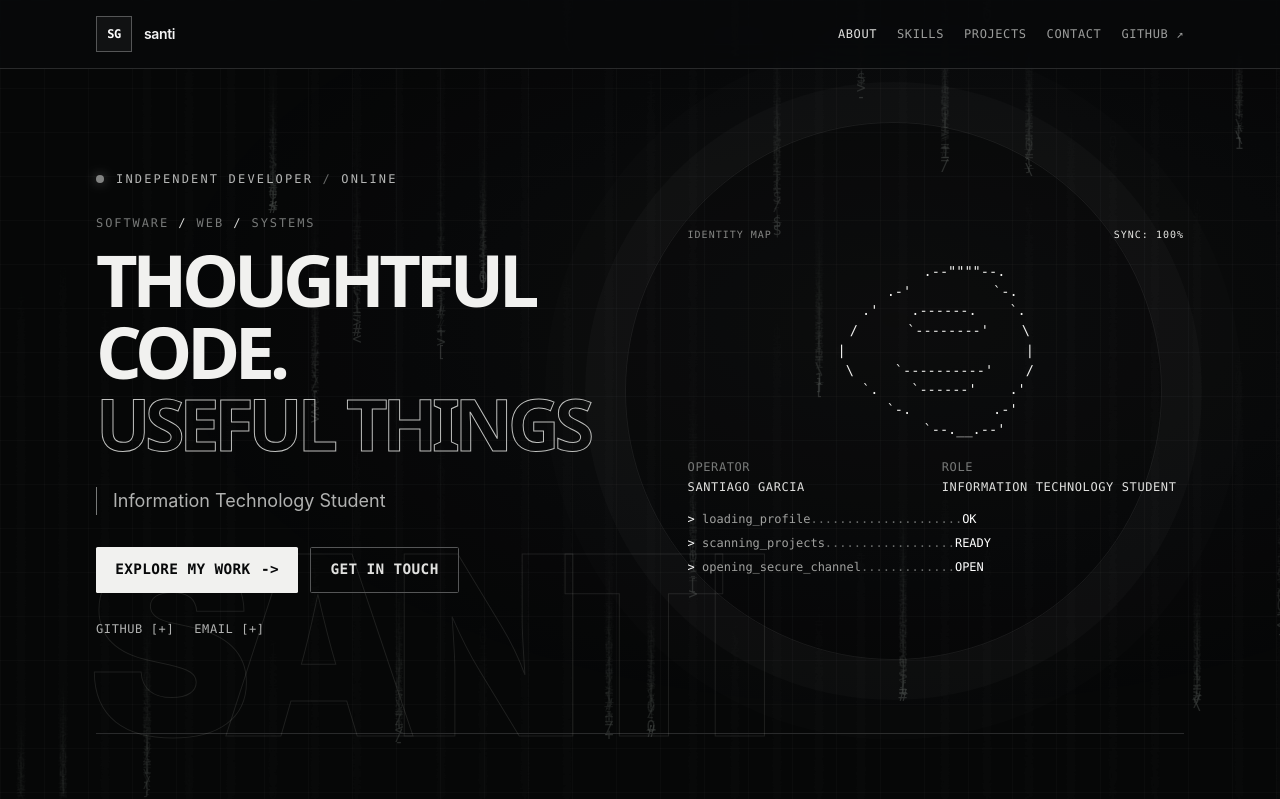
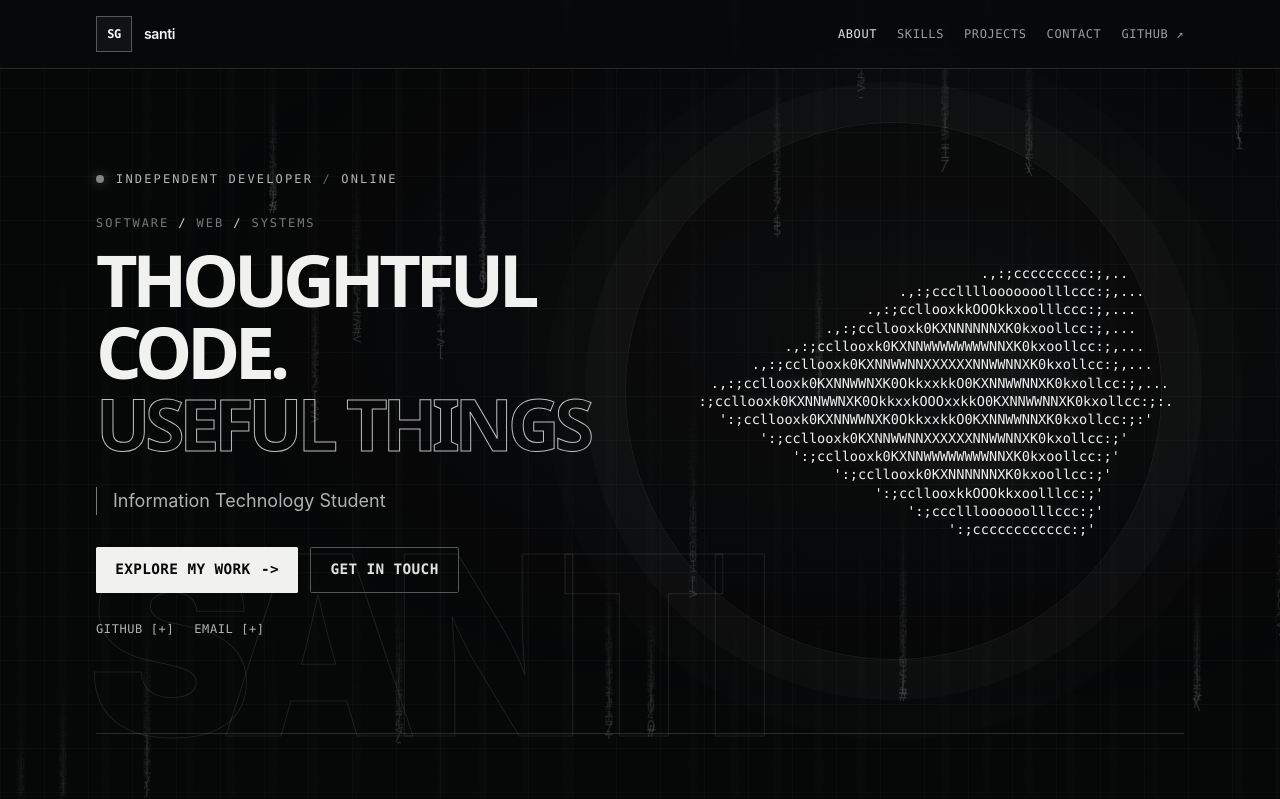
Before and after one commit to santiagogarcia13/santi, a Flask app: page / in a window 1280 px wide. Shown: the top 799 px of the page. Run offline with Flask 3, Linux system fonts and the light colour scheme.

Commit message:
Use text-free ASCII eye profile

```diff
--- a/static/css/style.css
+++ b/static/css/style.css
@@ -276,9 +276,9 @@ textarea:focus-visible {
   overflow: hidden;
   color: #f1f1ef;
   font-family: ui-monospace, SFMono-Regular, Menlo, Monaco, Consolas, monospace;
-  font-size: clamp(0.55rem, 1.65vw, 0.85rem);
+  font-size: clamp(0.3rem, 1.5vw, 0.85rem);
   font-weight: 500;
-  line-height: 1.45;
+  line-height: 1.35;
   text-align: center;
   text-shadow: 0 0 18px rgb(255 255 255 / 28%);
   white-space: pre;
--- a/static/js/main.js
+++ b/static/js/main.js
@@ -10,57 +10,13 @@
   var asciiEye = document.querySelector("[data-ascii-eye]");
 
   if (asciiEye && !reduceMotion) {
-    var eyeFrames = [
-      [
-        "       .--\"\"\"\"--.",
-        "    .-'          `-.",
-        "  .'    .------.    `.",
-        " /     /  .--.  \\     \\",
-        "|     |  (  o  )  |     |",
-        " \\     \\  `--'  /     /",
-        "  `.    `------'    .'",
-        "    `-.          .-'",
-        "       `--.__.--'",
-      ],
-      [
-        "       .--\"\"\"\"--.",
-        "    .-'          `-.",
-        "  .'    .------.    `.",
-        " /     /  .--.  \\     \\",
-        "|     |  ( o   )  |     |",
-        " \\     \\  `--'  /     /",
-        "  `.    `------'    .'",
-        "    `-.          .-'",
-        "       `--.__.--'",
-      ],
-      [
-        "       .--\"\"\"\"--.",
-        "    .-'          `-.",
-        "  .'    .------.    `.",
-        " /     /  .--.  \\     \\",
-        "|     |  (   o )  |     |",
-        " \\     \\  `--'  /     /",
-        "  `.    `------'    .'",
-        "    `-.          .-'",
-        "       `--.__.--'",
-      ],
-      [
-        "       .--\"\"\"\"--.",
-        "    .-'          `-.",
-        "  .'    .------.    `.",
-        " /      `--------'    \\",
-        "|                      |",
-        " \\     `----------'    /",
-        "  `.    `------'    .'",
-        "    `-.          .-'",
-        "       `--.__.--'",
-      ],
-    ];
+    var eyeArtwork = asciiEye.textContent;
+    var eyePupils = ["@", "O", "0", "O"];
     var eyeFrame = 0;
 
     function advanceEye() {
-      eyeFrame = (eyeFrame + 1) % eyeFrames.length;
-      asciiEye.textContent = eyeFrames[eyeFrame].join("\n");
+      eyeFrame = (eyeFrame + 1) % eyePupils.length;
+      asciiEye.textContent = eyeArtwork.replace("@", eyePupils[eyeFrame]);
     }
 
     var eyeTimer = 0;
--- a/templates/index.html
+++ b/templates/index.html
@@ -7,7 +7,7 @@
   <title>{{ content.SITE_NAME }} — {{ content.NAME }}, {{ content.TAGLINE }}</title>
   <meta name="description" content="{{ content.TAGLINE }}">
   <link rel="stylesheet" href="{{ '/static/css/tailwind-built.css' if static_mode else url_for('static', filename='css/tailwind-built.css') }}">
-  <link rel="stylesheet" href="{{ '/static/css/style.css?v=8' if static_mode else url_for('static', filename='css/style.css', v=8) }}">
+  <link rel="stylesheet" href="{{ '/static/css/style.css?v=9' if static_mode else url_for('static', filename='css/style.css', v=9) }}">
   <link rel="icon" href="data:,">
 </head>
 <body class="cyber-grid bg-[#08090a] text-[#f1f1ef] antialiased">
@@ -61,29 +61,22 @@
         </div>
       </div>
 
-      <div class="reveal hero-console relative z-10 mx-auto w-full max-w-[33rem]" data-reveal-delay="2">
-        <div class="mb-5 flex items-center justify-between font-mono text-[10px] uppercase tracking-widest text-[#858684]">
-          <span>IDENTITY MAP</span>
-          <span class="text-[#e6e6e3]">SYNC: 100%</span>
-        </div>
-        <pre class="ascii-eye" data-ascii-eye role="img" aria-label="Animated ASCII eye">       .--""""--.
-    .-'          `-.
-  .'    .------.    `.
- /     /  .--.  \     \
-|     |  (  o  )  |     |
- \     \  `--'  /     /
-  `.    `------'    .'
-    `-.          .-'
-       `--.__.--'</pre>
-        <div class="mt-5 grid grid-cols-2 gap-3 font-mono text-[10px] uppercase tracking-wider sm:text-xs">
-          <div><span class="block text-[#777978]">OPERATOR</span><span class="mt-1 block text-[#e1e1df]">{{ content.NAME }}</span></div>
-          <div><span class="block text-[#777978]">ROLE</span><span class="mt-1 block text-[#e1e1df]">{{ content.TAGLINE }}</span></div>
-        </div>
-        <div class="mt-4 space-y-2 font-mono text-[10px] text-[#a0a19f] sm:text-xs" aria-label="System status">
-          <p><span class="text-white">&gt;</span> loading_profile<span class="text-[#686a69]">.....................</span><span class="text-white">OK</span></p>
-          <p><span class="text-white">&gt;</span> scanning_projects<span class="text-[#686a69]">..................</span><span class="text-white">READY</span></p>
-          <p><span class="text-white">&gt;</span> opening_secure_channel<span class="text-[#686a69]">.............</span><span class="text-white">OPEN</span></p>
-        </div>
+      <div class="reveal hero-console relative z-10 mx-auto w-full max-w-[40rem]" data-reveal-delay="2">
+        <pre class="ascii-eye" data-ascii-eye role="img" aria-label="Animated ASCII eye">                             .,:;ccccccccc:;,..
+                     .,:;cccllllooooooolllccc:;,...
+                .,:;ccllooxkkOOOkkxoolllccc:;,...
+           .,:;ccllooxk0KXNNNNNNXK0kxoollcc:;,...
+       .,:;ccllooxk0KXNNWWWWWWWWNNXK0kxoollcc:;,...
+    .,:;ccllooxk0KXNNWWNNXXXXXXNNWWNNXK0kxollcc:;,...
+ .,:;ccllooxk0KXNNWWNXK0OkkxxkkO0KXNNWWNNXK0kxollcc:;,...
+:;ccllooxk0KXNNWWNXK0OkkxxkO@OxxkkO0KXNNWWNNXK0kxollcc:;:.
+':;ccllooxk0KXNNWWNXK0OkkxxkkO0KXNNWWNNXK0kxollcc:;:'
+  ':;ccllooxk0KXNNWWNNXXXXXXNNWWNNXK0kxollcc:;'
+     ':;ccllooxk0KXNNWWWWWWWWNNXK0kxoollcc:;'
+         ':;ccllooxk0KXNNNNNNXK0kxoollcc:;'
+             ':;ccllooxkkOOOkkxoolllcc:;'
+                 ':;cccllloooooolllccc:;'
+                     ':;cccccccccccc:;'</pre>
       </div>
     </section>
 
```
Also changed, not shown: static/css/tailwind-built.css.
